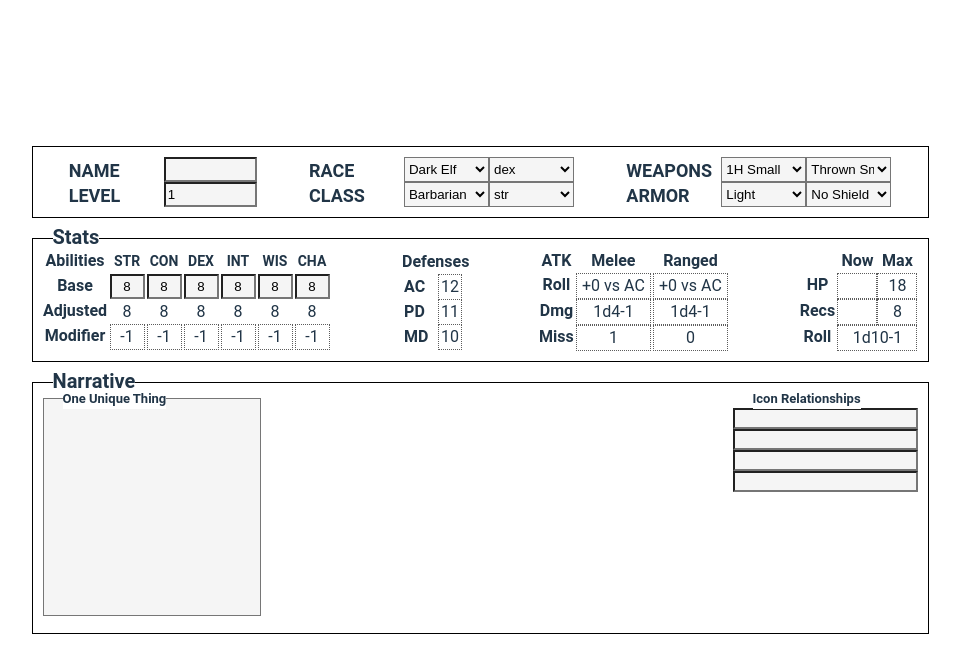
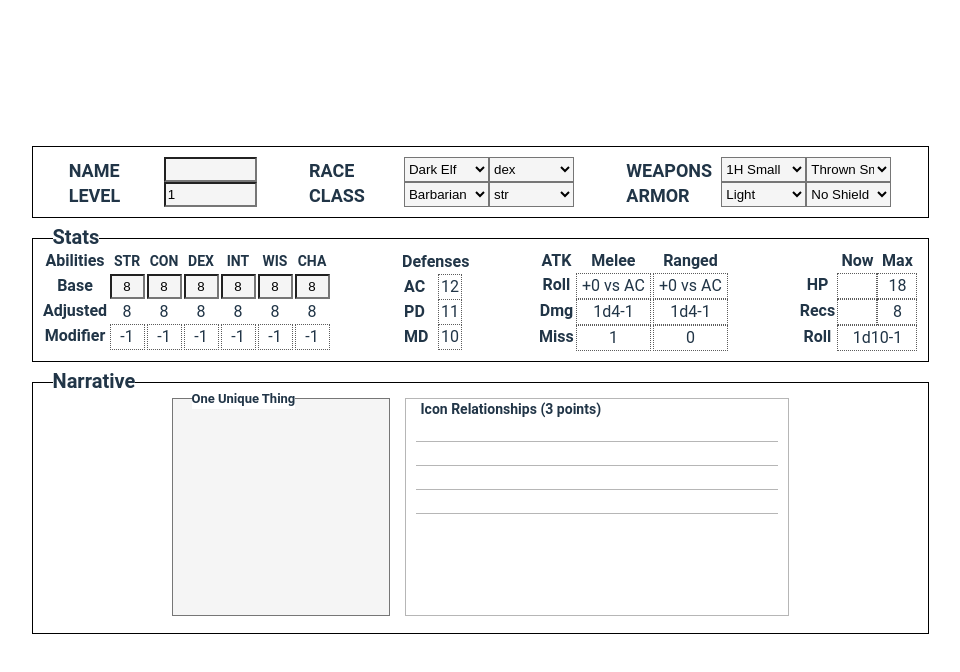
Before and after one commit to Xenrathe/React-FormGen, a React (Vite) app: page / in a window 1280 px wide. Shown: the top 672 px of the page, without its empty margins (160-1120 px from the left). Built offline with nearby package versions, Linux system fonts and the light colour scheme.

Commit message:
Continue work on icon relationships in NarrativeBlock component

```diff
--- a/src/CharSheetComponents/CharSheet.css
+++ b/src/CharSheetComponents/CharSheet.css
@@ -22,6 +22,10 @@
   top: -9px;
   left: 20px;
   background-color: white;
+}
+
+.input-error {
+  border: solid 1px red !important;
 }
 
 #basics {
@@ -154,6 +158,8 @@
 
 #narrativeblock {
   padding-top: 15px;
+  justify-content: center;
+  gap: 15px;
 }
 
 #narrativeblock #one-unique-thing {
@@ -175,5 +181,27 @@
   display: flex;
   flex-direction: column;
   position: relative;
-  padding-top: 10px;
+  height: 216px;
 }
+
+.lined-inputs {
+  border: 1px solid rgb(182, 182, 182);
+  padding: 0px 10px;
+}
+
+.lined-inputs .title {
+  font-weight: bold;
+  font-size: 14px;
+  padding-left: 5px;
+}
+
+.lined-inputs .single-line {
+
+}
+
+.lined-inputs .lined-input {
+  background-color: white;
+  border: 1px rgb(182, 182, 182);
+  border-style: none none solid none;
+  margin-bottom: 2px;
+}
--- a/src/CharSheetComponents/NarrativeBlock.jsx
+++ b/src/CharSheetComponents/NarrativeBlock.jsx
@@ -1,8 +1,70 @@
 function NarrativeBlock({ character, narrativeBlock, setNarrativeBlock }) {
-  function handleIconRelations(event, index) {
-    let newRelations = [...narrativeBlock.iconRelationships];
-    newRelations[index] = event.target.value;
-    setNarrativeBlock({ ...narrativeBlock, iconRelationships: newRelations });
+  const handleIconRelations = () => {
+    const newRelations = {};
+
+    for (let i = 1; i <= 4; i++) {
+      const key = document.getElementById(`icon-input-${i}`)?.value.trim();
+      const value = parseInt(document.getElementById(`icon-input-num-${i}`)?.value, 10) || 0;
+
+      if (key) {
+        newRelations[key] = value;
+      }
+    }
+
+    setNarrativeBlock({...narrativeBlock,
+      iconRelationships: newRelations,
+    });
+
+    const iconRelationshipsDiv = document.getElementById("icon-relationships");
+    if (getRelationshipPointsRemaining(newRelations) < 0) {
+      iconRelationshipsDiv.classList.add('input-error');
+    } else {
+      iconRelationshipsDiv.classList.remove('input-error');
+    }
+  };
+
+  function getRelationshipPointsRemaining(iconRelationships) {
+    let maxPoints = 3;
+
+    if (character.level >= 8) {
+      maxPoints = 5;
+    } else if (character.level >= 5) {
+      maxPoints = 4;
+    }
+
+    let sum = 0;
+    Object.values(iconRelationships).forEach ((value) => {
+      sum += Math.abs(value);
+    })
+
+    return (maxPoints - sum);
+  }
+
+  function generateIconRelationshipLines(numLines){
+    const lines = [];
+
+    for (let i = 1; i <= numLines; i++) {
+      lines.push(
+      <div key={`icon-rel-${i}`} className="single-line">
+        <input
+          type="text"
+          id={"icon-input-" + i}
+          className="lined-input"
+          value={Object.keys(narrativeBlock.iconRelationships)[i - 1] || ""}
+          onChange={handleIconRelations}
+        />
+        <input
+          type="number"
+          id={"icon-input-num-" + i}
+          className="lined-input"
+          value={Object.values(narrativeBlock.iconRelationships)[i - 1] || ""}
+          onChange={handleIconRelations}
+        />
+      </div>
+      );
+    };
+
+    return lines;
   }
 
   return (
@@ -22,32 +84,9 @@ function NarrativeBlock({ character, narrativeBlock, setNarrativeBlock }) {
           }}
         />
       </div>
-      <div id="icon-relationships" className="narrative-input">
-        <label className="subtitle-label">Icon Relationships</label>
-        <input
-          type="text"
-          id="icon-input-1"
-          value={narrativeBlock.iconRelationships[0]}
-          onChange={(event) => handleIconRelations(event, 0)}
-        />
-        <input
-          type="text"
-          id="icon-input-2"
-          value={narrativeBlock.iconRelationships[1]}
-          onChange={(event) => handleIconRelations(event, 1)}
-        />
-        <input
-          type="text"
-          id="icon-input-3"
-          value={narrativeBlock.iconRelationships[2]}
-          onChange={(event) => handleIconRelations(event, 2)}
-        />
-        <input
-          type="text"
-          id="icon-input-4"
-          value={narrativeBlock.iconRelationships[3]}
-          onChange={(event) => handleIconRelations(event, 3)}
-        />
+      <div id="icon-relationships" className="narrative-input lined-inputs">
+        <label className="title">Icon Relationships ({getRelationshipPointsRemaining(narrativeBlock.iconRelationships)} points)</label>
+          {generateIconRelationshipLines(4)}
       </div>
     </div>
   );
--- a/src/Character.js
+++ b/src/Character.js
@@ -32,7 +32,7 @@ export class Character {
     this.hasShield = hasShield == "Shield"; //boolean
     this.weaponType = weaponType; //an object {"melee": meleeString, "ranged": rangedString}
     this.oneUniqueThing = oneUniqueThing; //a longer string
-    this.iconRelationships = iconRelationships; //an array of objects, like [{'archmage', 1}, {'lich', -2}]
+    this.iconRelationships = iconRelationships; //just strings but eventually an array of objects, like [{'archmage', 1}, {'lich', -2}]
     this.backgrounds = backgrounds; //an array of objects, like [{'street thief', 4}, {'magician', 2}]
 
     this.abilityScores = this.calculateAbilityScores(); //object with key-value, like ["Str"] = 12
```
Also changed, not shown: 1 other file (tests, documents, lock files or other folders).
